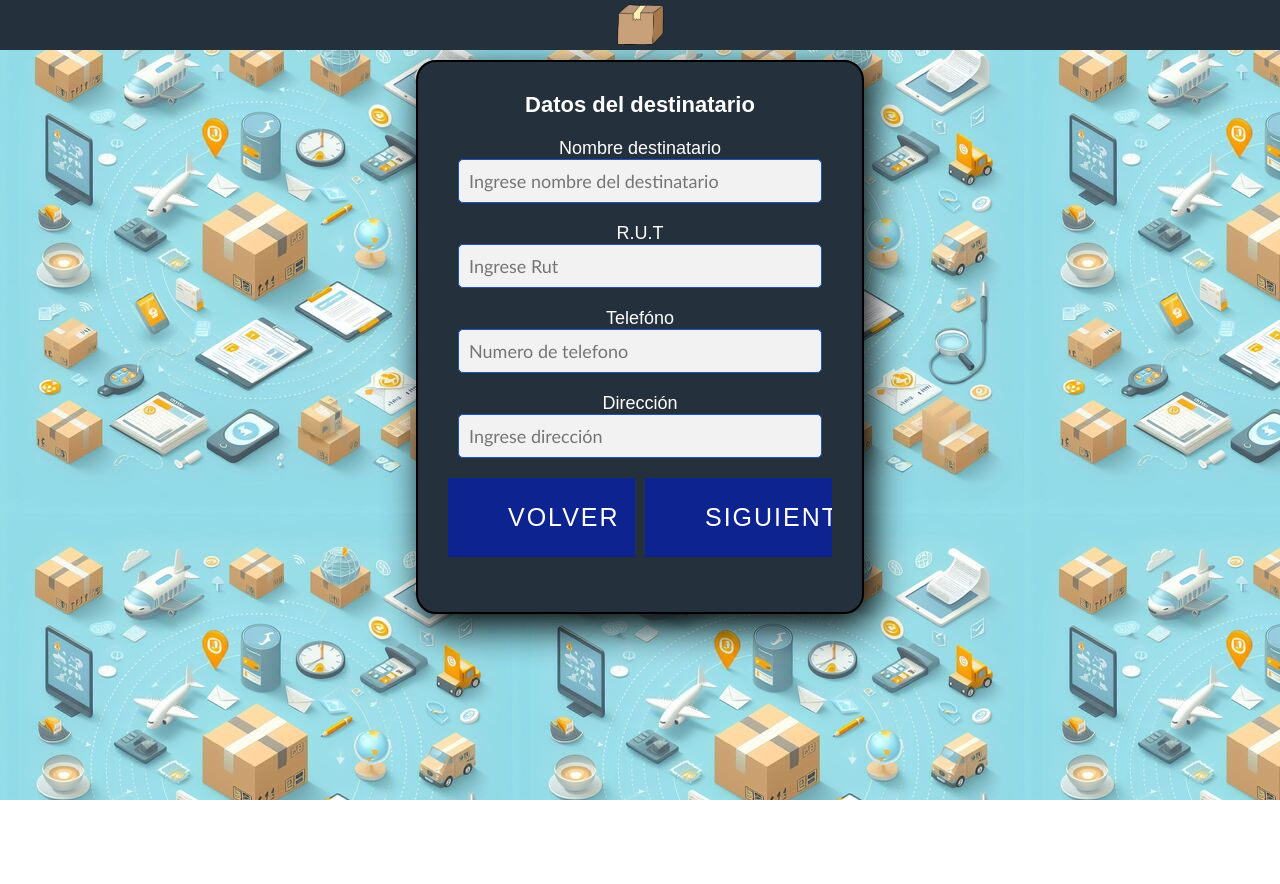
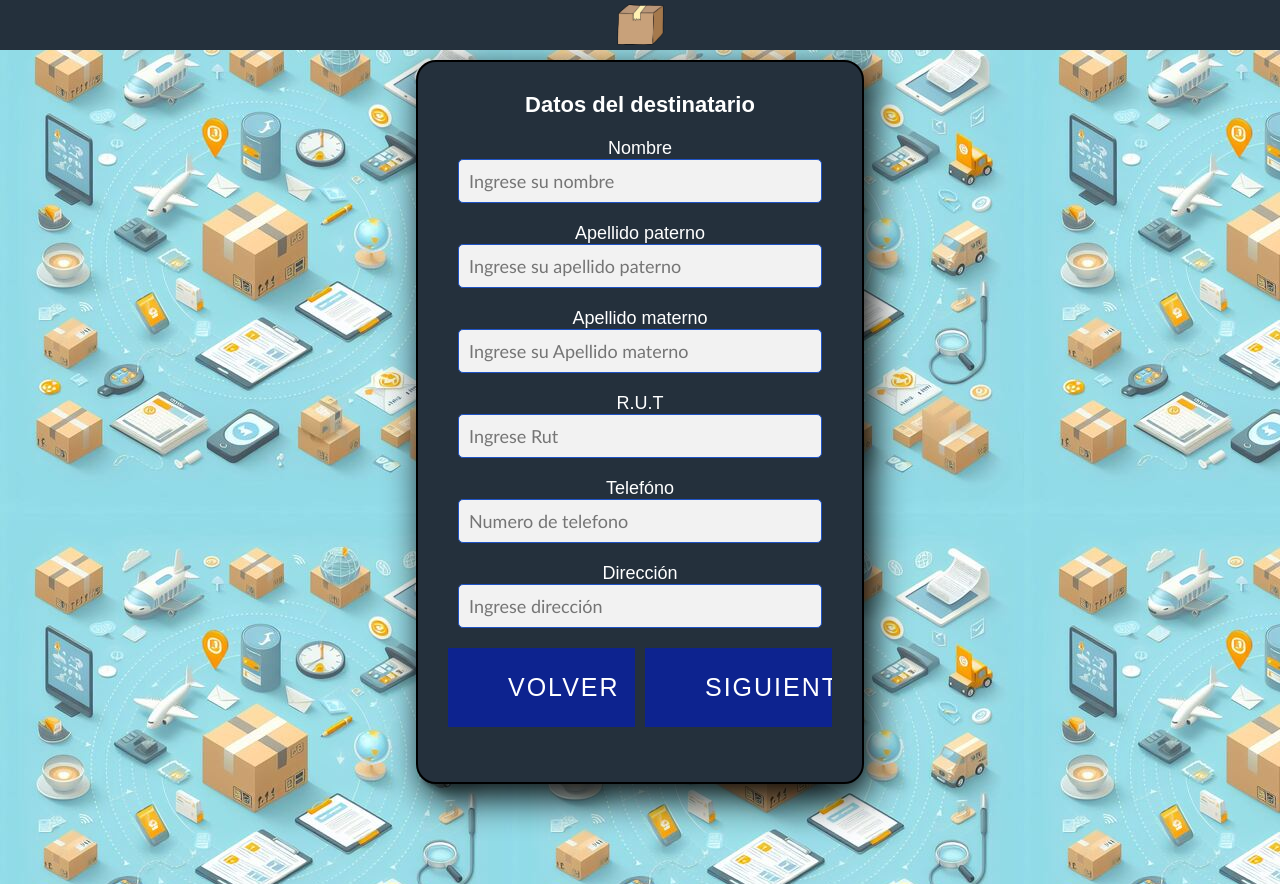
Before and after one commit to benjag22/dise-o_soft, a React (Create React App) app in the folder my-app/: page /#/IngresoDatosDestinatario in a window 1280 px wide. Before the commit the page ends 800 px from the top, so only its background shows below. Built offline with nearby package versions, Linux system fonts and the light colour scheme.

Commit message:
feat: se finaliza con la separacion de variables

```diff
--- a/my-app/src/pages/IngresoDatosDestinatario.js
+++ b/my-app/src/pages/IngresoDatosDestinatario.js
@@ -6,7 +6,9 @@ import { useNavigate, useLocation } from 'react-router-dom';
 import { BotonError } from "../components/BotonError";
 
 export function IngresoDatosDestinatario() {
-    const [destinatario, setDestinatario] = useState("");
+    const [nombreDestinatario, setnombreDestinatario] = useState("");
+    const [apellidoPaternoDestinatario, setapellidoPaternoDestinatario] = useState("");
+    const [apellidoMaternoDestinatario, setapellidoMaternoDestinatario] = useState("");
     const [rutDestinatario, setRutDestinatario] = useState("");
     const [fono, setFono] = useState("");
     const [direccion, setDireccion] = useState("");
@@ -124,16 +126,38 @@ export function IngresoDatosDestinatario() {
     return (
         <form className="form-register" id="div_envio" onSubmit={handleSubmit}>
             <h4>Datos del destinatario</h4>
-            <label className="info_campo" htmlFor="nombre_destinatario">Nombre destinatario</label>
-            <input
-                className="controls"
-                type="text"
-                value={destinatario}
-                placeholder="Ingrese nombre del destinatario"
-                onChange={(e) => setDestinatario(e.target.value)}
-                id="nombre_destinatario"
-                required
-            />
+            <label className="info_campo" htmlFor="nombre">Nombre</label>
+                <input
+                    className="controls"
+                    type="text"
+                    value={nombreDestinatario}
+                    placeholder="Ingrese su nombre"
+                    onChange={(e) => setRemitente(e.target.value)}
+                    id="nombre"
+                    required
+                />
+
+                <label className="info_campo" htmlFor="Apellido paterno">Apellido paterno</label>
+                <input
+                    className="controls"
+                    type="text"
+                    value={apellidoPaternoDestinatario}
+                    placeholder="Ingrese su apellido paterno"
+                    onChange={(e) => setRemitente(e.target.value)}
+                    id="Apellido paterno"
+                    required
+                />
+                <label className="info_campo" htmlFor="Apellido materno">Apellido materno</label>
+                <input
+                    className="controls"
+                    type="text"
+                    value={apellidoMaternoDestinatario}
+                    placeholder="Ingrese su Apellido materno"
+                    onChange={(e) => setRemitente(e.target.value)}
+                    id="Apellido materno"
+                    required
+                />
+
             <label className="info_campo" htmlFor="rut_destinatario">R.U.T</label>
             <input
                 className="controls"
--- a/my-app/src/pages/IngresoDatosRemitente.js
+++ b/my-app/src/pages/IngresoDatosRemitente.js
@@ -14,7 +14,6 @@ export function IngresoDatosRemitente() {
 
 
     const [correo, setEmail] = useState("");
-    const [recogida_a_domicilio, setRecogidaADomicilio] = useState(false);
     const [direccion_remitente, setDireccion_recogida] = useState("");
     const [remitenteId, setRemitenteId] = useState(null);
     const [mensajeError, setMensajeError] = useState("");
@@ -157,12 +156,12 @@ export function IngresoDatosRemitente() {
                     className="controls"
                     type="text"
                     value={apellidoPaternoRemitente}
-                    placeholder="Ingrese su Apellido paterno"
+                    placeholder="Ingrese su apellido paterno"
                     onChange={(e) => setRemitente(e.target.value)}
                     id="Apellido paterno"
                     required
                 />
-                <label className="info_campo" htmlFor="Apellido materno">Apellido materno</label>
+                <label className="info_campo" htmlFor="apellido materno">Apellido materno</label>
                 <input
                     className="controls"
                     type="text"
@@ -185,17 +184,6 @@ export function IngresoDatosRemitente() {
                 <label className="info_campo" htmlFor="direccionRecogida">
                     Recogida a domicilio
                 </label>
-                <select
-                    className="controls"
-                    value={recogida_a_domicilio}
-                    onChange={(e) => setRecogidaADomicilio(e.target.value === "true")}
-                >
-                    <option disabled value="">
-                        Seleccione una opción
-                    </option>
-                    <option value="true">Sí</option>
-                    <option value="false">No</option>
-                </select>
                 <label className="info_campo">Ingrese su dirección</label>
                 <input
                     className="controls"
```
